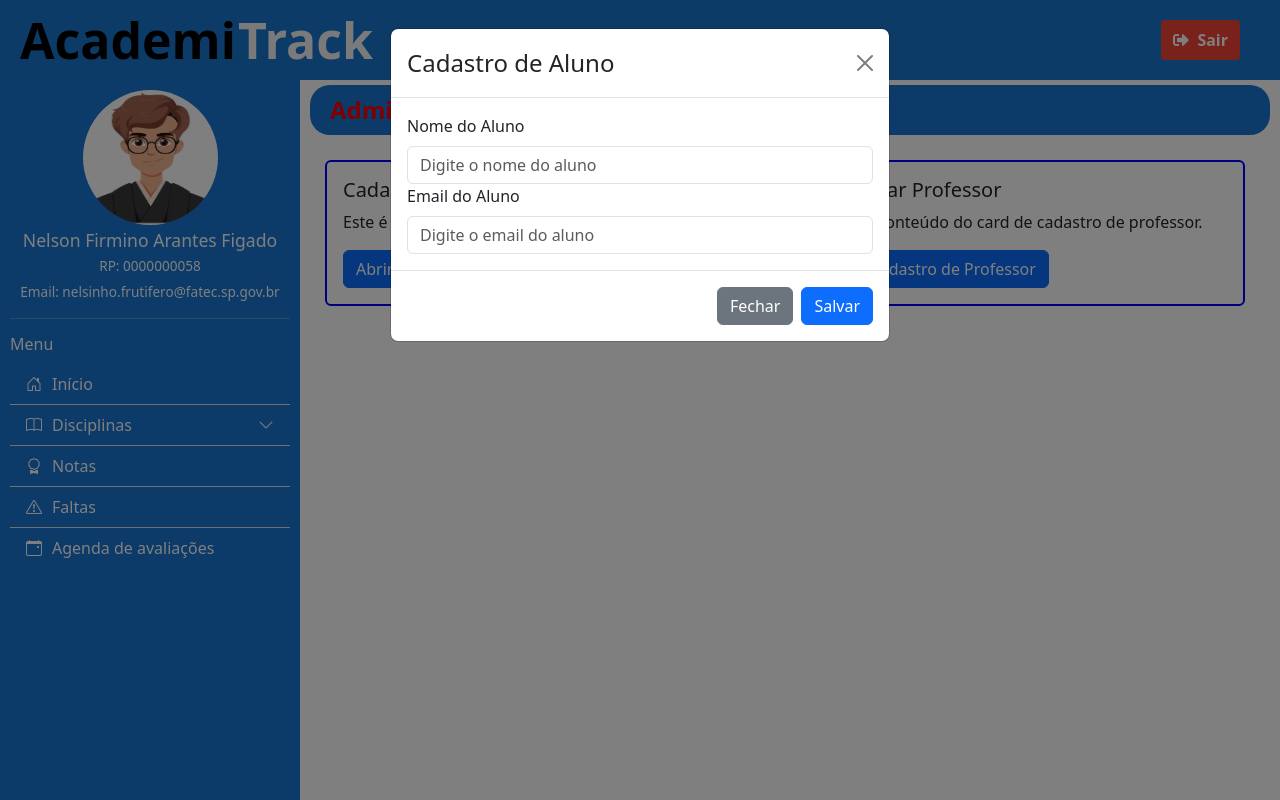
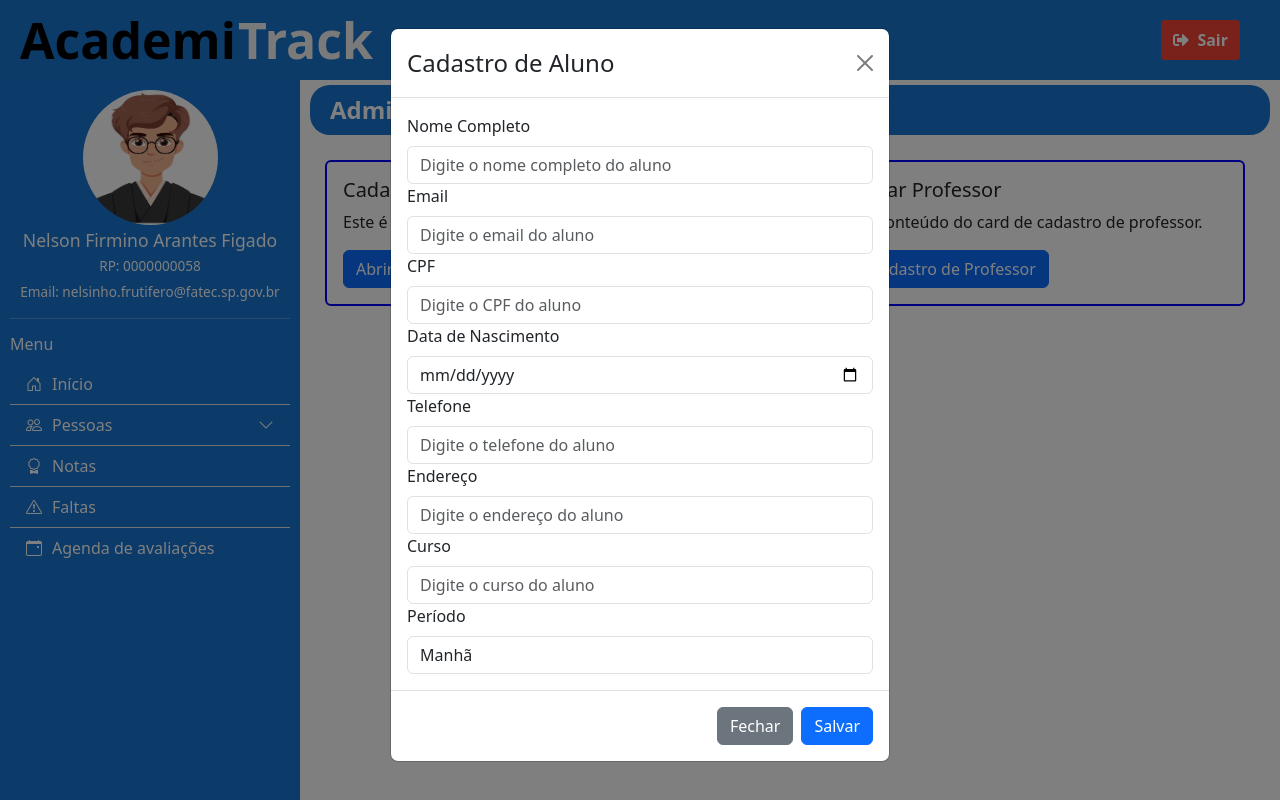
Before and after one commit to WebCrafters-ZL/academitrack-front, a React (Create React App) app: page /admhome in a window 1280 px wide. Both pictures are taken after a click on the button "Abrir Cadastro de Aluno". Built offline with nearby package versions, Linux system fonts and the light colour scheme.

Commit message:
Feat: Alteração de icones na BarraLateralAdm e implementação de alguns campos nos dois cadastros de Aluno e Professor

```diff
--- a/src/components/BarraLateralAdm/BarraLateralAdm.js
+++ b/src/components/BarraLateralAdm/BarraLateralAdm.js
@@ -26,7 +26,6 @@ const BarraLateralAdm = () => {
         overflowY: "auto",
       }}
     >
-
       <div style={{ textAlign: "center", marginBottom: "15px" }}>
         <Avatar
           alt="Nelson Firmino Arantes Figado"
@@ -34,7 +33,9 @@ const BarraLateralAdm = () => {
           size="135"
           round={true}
         />
-        <h3 style={{ fontSize: "1.1rem", margin: "5px 0" }}>Nelson Firmino Arantes Figado</h3>
+        <h3 style={{ fontSize: "1.1rem", margin: "5px 0" }}>
+          Nelson Firmino Arantes Figado
+        </h3>
         <p style={{ margin: "5px 0", fontSize: "0.85rem" }}>RP: 0000000058</p>
         <p style={{ margin: "5px 0", fontSize: "0.85rem" }}>
           Email: nelsinho.frutifero@fatec.sp.gov.br
@@ -59,8 +60,8 @@ const BarraLateralAdm = () => {
           onClick={handleClickDisciplinas}
           style={{ backgroundColor: "transparent", color: "white" }}
         >
-          <i className="bi bi-book" style={{ marginRight: "10px" }}></i>
-          Disciplinas
+          <i className="bi bi-people" style={{ marginRight: "10px" }}></i>
+          Pessoas
           <i
             className={`bi ${
               openDisciplinas ? "bi-chevron-up" : "bi-chevron-down"
@@ -75,17 +76,30 @@ const BarraLateralAdm = () => {
               action
               as={Link}
               to="/disciplinas/materia1"
-              style={{ backgroundColor: "transparent", color: "white", paddingLeft: "30px" }}
+              style={{
+                backgroundColor: "transparent",
+                color: "white",
+                paddingLeft: "30px",
+              }}
             >
-              Matéria 1
+              <i className="bi bi-person" style={{ marginRight: "10px" }}></i>
+              Gerenciar Alunos
             </ListGroupItem>
             <ListGroupItem
               action
               as={Link}
               to="/disciplinas/materia2"
-              style={{ backgroundColor: "transparent", color: "white", paddingLeft: "30px" }}
+              style={{
+                backgroundColor: "transparent",
+                color: "white",
+                paddingLeft: "30px",
+              }}
             >
-              Matéria 2
+              <i
+                className="bi bi-person-badge"
+                style={{ marginRight: "10px" }}
+              ></i>
+              Gerenciar Professores
             </ListGroupItem>
           </div>
         </Collapse>
@@ -106,7 +120,10 @@ const BarraLateralAdm = () => {
           to="/faltas"
           style={{ backgroundColor: "transparent", color: "white" }}
         >
-          <i className="bi bi-exclamation-triangle" style={{ marginRight: "10px" }}></i>
+          <i
+            className="bi bi-exclamation-triangle"
+            style={{ marginRight: "10px" }}
+          ></i>
           Faltas
         </ListGroupItem>
 
@@ -116,7 +133,10 @@ const BarraLateralAdm = () => {
           to="/agenda-avaliacoes"
           style={{ backgroundColor: "transparent", color: "white" }}
         >
-          <i className="bi bi-calendar-event" style={{ marginRight: "10px" }}></i>
+          <i
+            className="bi bi-calendar-event"
+            style={{ marginRight: "10px" }}
+          ></i>
           Agenda de avaliações
         </ListGroupItem>
       </ListGroup>
--- a/src/components/BarraProfessor/BarraProfessor.js
+++ b/src/components/BarraProfessor/BarraProfessor.js
@@ -23,7 +23,7 @@ const BarraProfessor = () => {
           <div style={{
             fontSize: "1.5rem",
             fontWeight: "bold",
-            color: "red"
+            color: "white"
           }}>
             Administrador
           </div>
--- a/src/components/CadastroAlunoModal/CadastroAlunoModal.js
+++ b/src/components/CadastroAlunoModal/CadastroAlunoModal.js
@@ -10,12 +10,47 @@ const CadastroAlunoModal = ({ show, handleClose }) => {
       <Modal.Body>
         <Form>
           <Form.Group controlId="formNomeAluno">
-            <Form.Label>Nome do Aluno</Form.Label>
-            <Form.Control type="text" placeholder="Digite o nome do aluno" />
+            <Form.Label>Nome Completo</Form.Label>
+            <Form.Control type="text" placeholder="Digite o nome completo do aluno" />
           </Form.Group>
+
           <Form.Group controlId="formEmailAluno">
-            <Form.Label>Email do Aluno</Form.Label>
-            <Form.Control type="email" placeholder="Digite o email do aluno" />
+            <Form.Label>Email</Form.Label>
+            <Form.Control type="text" placeholder="Digite o email do aluno" />
+          </Form.Group>
+
+          <Form.Group controlId="formCpfAluno">
+            <Form.Label>CPF</Form.Label>
+            <Form.Control type="text" placeholder="Digite o CPF do aluno" />
+          </Form.Group>
+
+          <Form.Group controlId="formDataNascimentoAluno">
+            <Form.Label>Data de Nascimento</Form.Label>
+            <Form.Control type="date" />
+          </Form.Group>
+
+          <Form.Group controlId="formTelefoneAluno">
+            <Form.Label>Telefone</Form.Label>
+            <Form.Control type="text" placeholder="Digite o telefone do aluno" />
+          </Form.Group>
+
+          <Form.Group controlId="formEnderecoAluno">
+            <Form.Label>Endereço</Form.Label>
+            <Form.Control type="text" placeholder="Digite o endereço do aluno" />
+          </Form.Group>
+
+          <Form.Group controlId="formCursoAluno">
+            <Form.Label>Curso</Form.Label>
+            <Form.Control type="text" placeholder="Digite o curso do aluno" />
+          </Form.Group>
+
+          <Form.Group controlId="formPeriodoAluno">
+            <Form.Label>Período</Form.Label>
+            <Form.Control as="select">
+              <option value="1">Manhã</option>
+              <option value="2">Tarde</option>
+              <option value="3">Noite</option>
+            </Form.Control>
           </Form.Group>
         </Form>
       </Modal.Body>
@@ -23,7 +58,7 @@ const CadastroAlunoModal = ({ show, handleClose }) => {
         <Button variant="secondary" onClick={handleClose}>
           Fechar
         </Button>
-        <Button variant="primary" onClick={() => {}}>
+        <Button variant="primary" onClick={() => {  }}>
           Salvar
         </Button>
       </Modal.Footer>
--- a/src/components/CadastroProfessorModal.js/CadastroProfessorModal.js
+++ b/src/components/CadastroProfessorModal.js/CadastroProfessorModal.js
@@ -59,7 +59,7 @@ const CadastroProfessorModal = ({ show, handleClose }) => {
           </Form.Group>
 
           <Form.Group controlId="formDisciplinasProfessor">
-            <Form.Label>Disciplinas</Form.Label>
+            <Form.Label>Cursos</Form.Label>
             <Form.Control as="select" multiple onChange={handleDisciplinasChange}>
               <option>Análise e Desenvolvimento de Sistemas</option>
               <option>Desenvolvimento de Software Multiplataforma</option>
```
